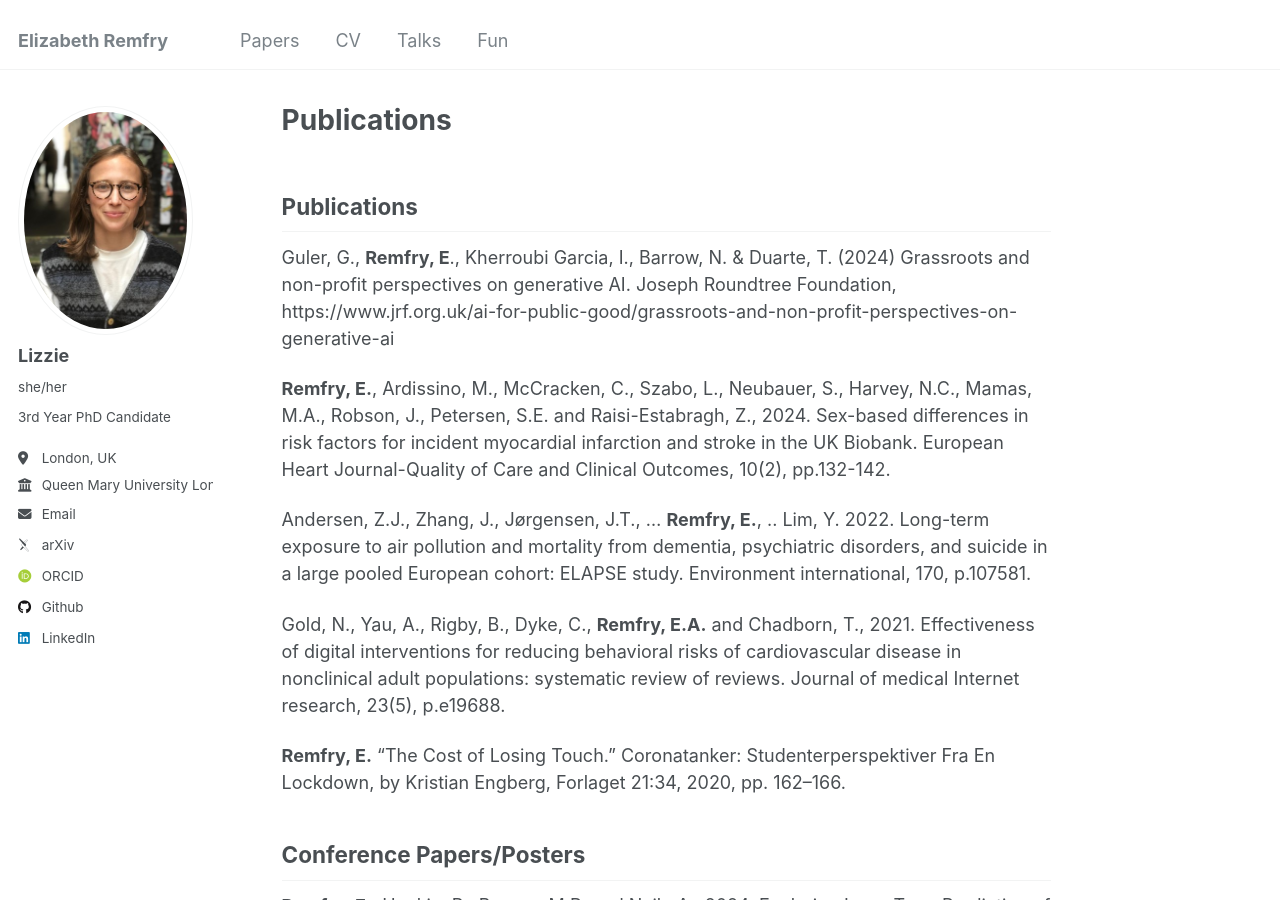
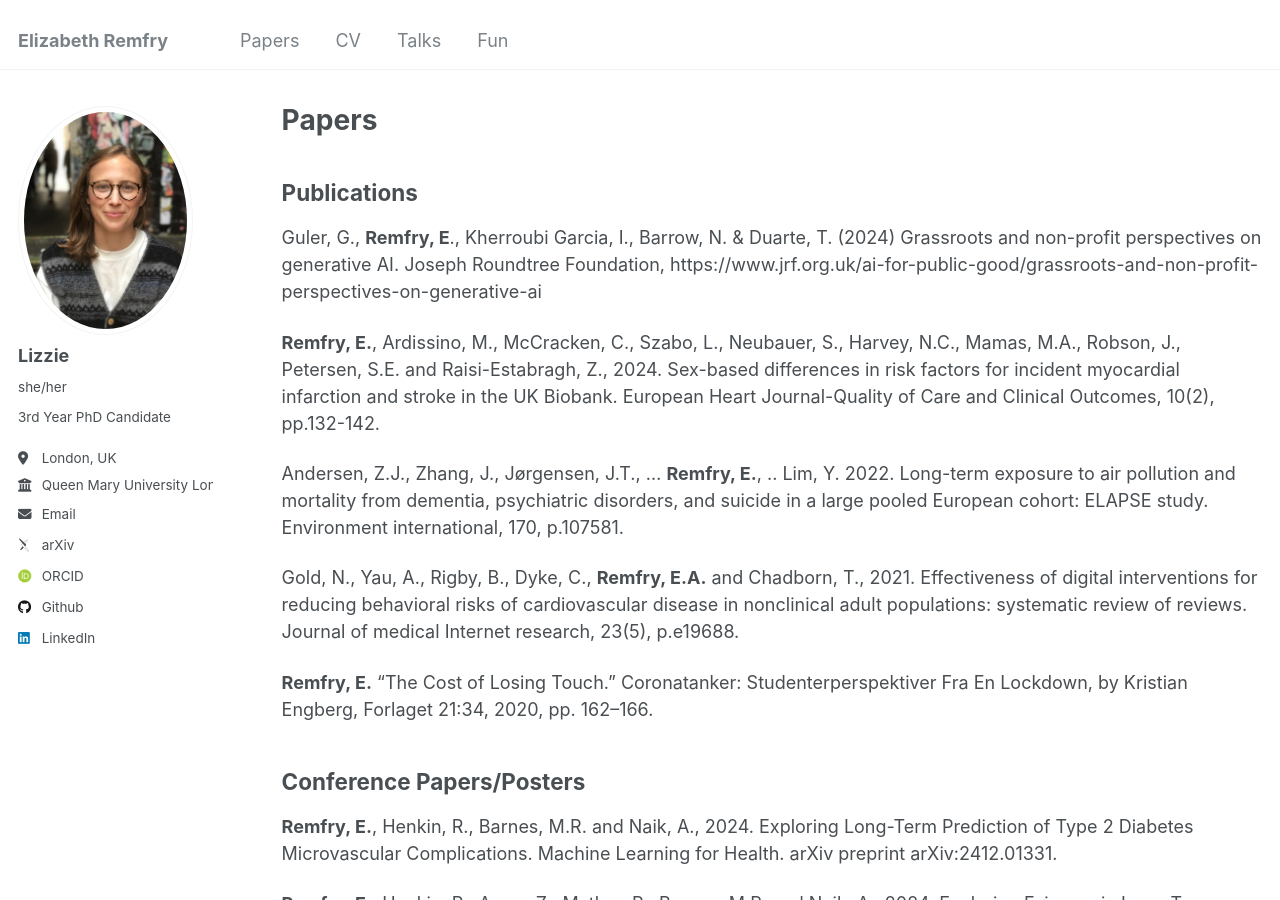
Before and after one commit to LizRem/lizrem.github.io, a Jekyll site: the page built from _pages/papers.md, in a window 1280 px wide and 900 px high. Built offline with Jekyll 4.4.1, drawn with Linux system fonts in a browser that asks for light colours; some web fonts are replaced; our own code applies the rules of GitHub Pages for plain Markdown files.

Commit message:
Update papers.md

```diff
--- a/_pages/papers.md
+++ b/_pages/papers.md
@@ -1,3 +1,10 @@
+---
+layout: archive
+title: "Papers"
+permalink: /papers/
+author_profile: true
+---
+
 ## Publications
 
 Guler, G., **Remfry, E**., Kherroubi Garcia, I., Barrow, N. & Duarte, T. (2024) Grassroots and non-profit perspectives on generative AI. Joseph Roundtree Foundation, https://www.jrf.org.uk/ai-for-public-good/grassroots-and-non-profit-perspectives-on-generative-ai
```
